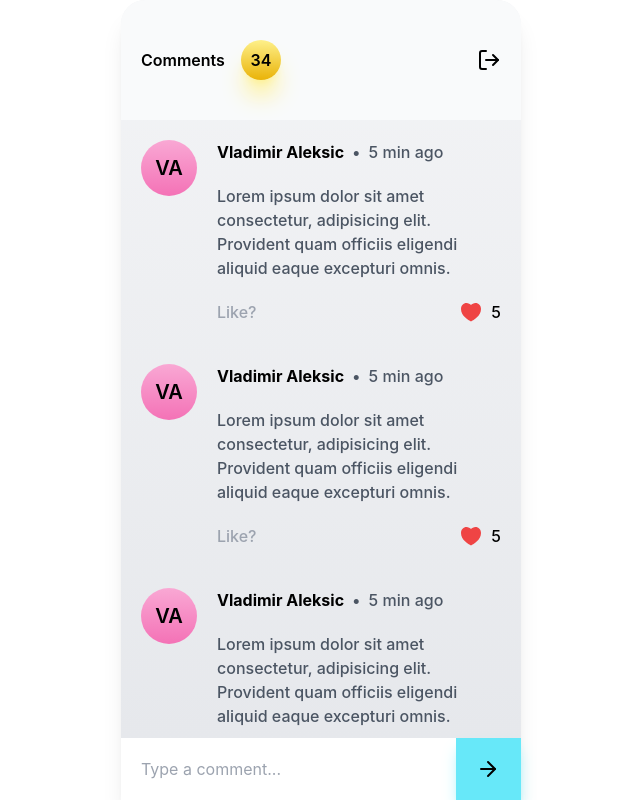
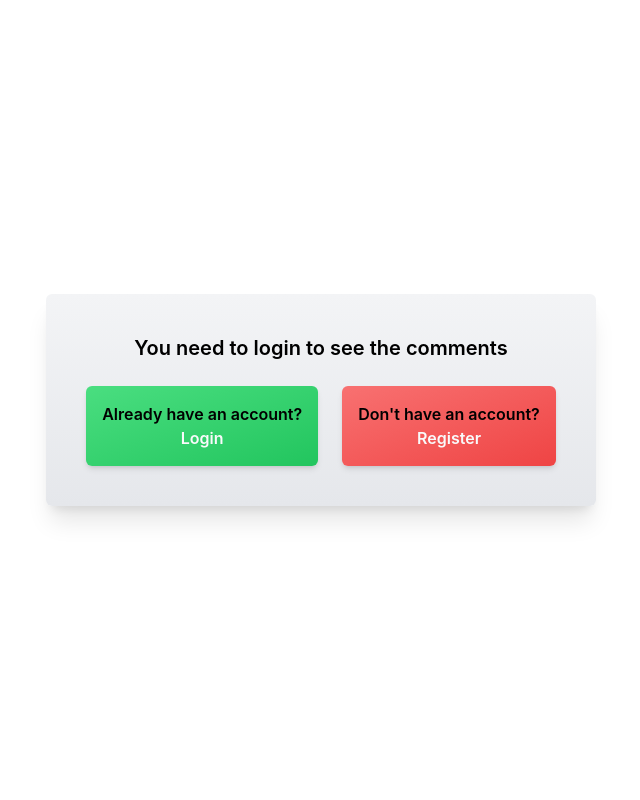
Before and after one commit to vladavoX/comment_section, a React (Vite) app in the folder client/: page / in a window 1280 px wide. Shown: the whole page, without its empty margins (319-959 px from the left). Built offline with nearby package versions, Linux system fonts and the light colour scheme.

Commit message:
Warning component if user not logged in

```diff
--- a/client/src/App.tsx
+++ b/client/src/App.tsx
@@ -1,4 +1,5 @@
 import CommentsBox from './components/CommentsBox'
+import WarrningMessage from './components/WarrningMessage'
 
 interface Props {
   user: any
@@ -8,7 +9,7 @@ interface Props {
 const App = ({ user, setUser }: Props) => {
   return (
     <div className='flex justify-center items-center h-screen'>
-      <CommentsBox />
+      {user ? <CommentsBox /> : <WarrningMessage />}
     </div>
   )
 }
--- a/client/src/LoginRegisterPage.tsx
+++ b/client/src/LoginRegisterPage.tsx
@@ -69,7 +69,10 @@ const LoginRegisterPage = ({ setUser }: Props) => {
           onChange={handleChange}
           required
         />
-        <button className='w-full p-4 rounded-md font-semibold bg-gradient-to-br from-cyan-100 to-cyan-200 shadow-cyan-200'>
+        <button
+          type='submit'
+          className='w-full p-4 rounded-md font-semibold bg-gradient-to-br from-cyan-100 to-cyan-200 shadow-cyan-200'
+        >
           {isLogin ? 'Login' : 'Register'}
         </button>
       </form>
--- /dev/null
+++ b/client/src/components/WarrningMessage.tsx
@@ -0,0 +1,29 @@
+const WarrningMessage = () => {
+  return (
+    <div className='flex flex-col items-center justify-center gap-6 bg-gradient-to-b from-gray-100 to-gray-200 p-10 rounded-md font-semibold shadow-xl'>
+      <h1 className='text-xl'>You need to login to see the comments</h1>
+      <div className='flex gap-6'>
+        <div className='flex flex-col items-center justify-center bg-gradient-to-br from-green-400 to-green-500 p-4 rounded-md shadow-md'>
+          <p>Already have an account?</p>
+          <a
+            href='/login'
+            className='text-gray-50'
+          >
+            Login
+          </a>
+        </div>
+        <div className='flex flex-col items-center justify-center bg-gradient-to-br from-red-400 to-red-500 p-4 rounded-md shadow-md'>
+          <p>Don't have an account?</p>
+          <a
+            href='/register'
+            className='text-gray-50'
+          >
+            Register
+          </a>
+        </div>
+      </div>
+    </div>
+  )
+}
+
+export default WarrningMessage
```
